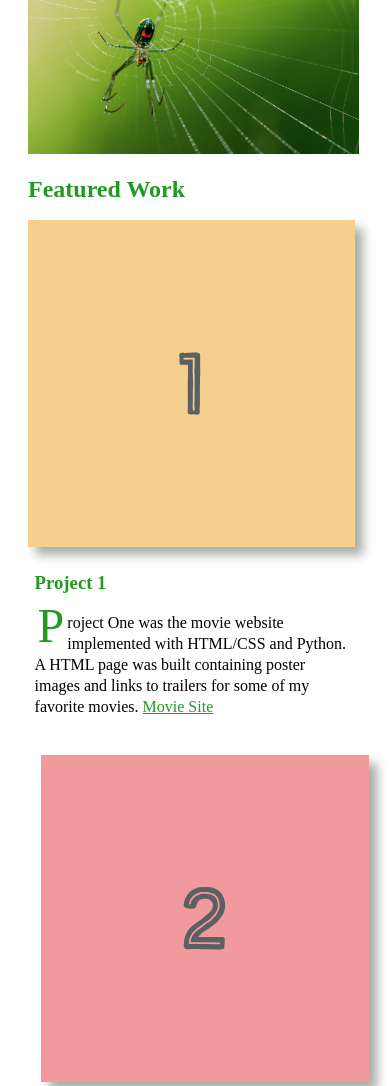
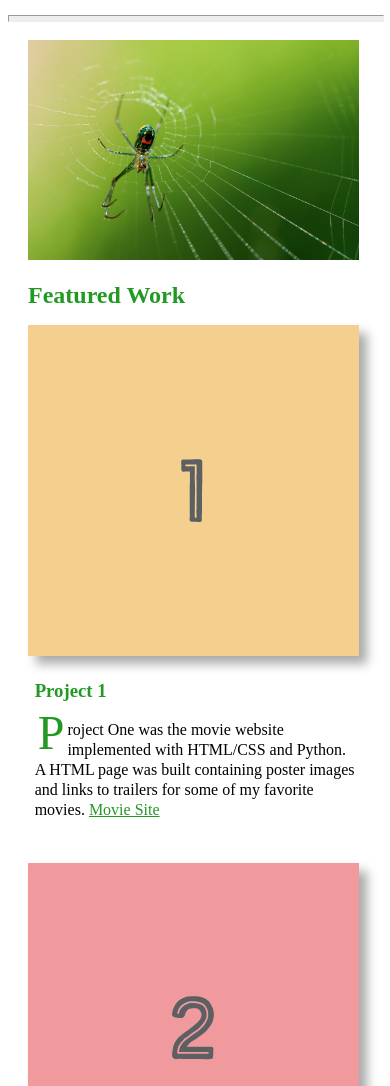
Before and after one commit to jplangdale/FSDN-Portfolio, a plain HTML site: page index.html in a window 390 px wide. Shown: the part 303-1389 px from the top of the page. Drawn offline with Linux system fonts and the light colour scheme.

Commit message:
Add files via upload

```diff
--- a/css/style.css
+++ b/css/style.css
@@ -5,7 +5,7 @@
 
 body {
   background-color: #FFF;
-  line-height: 21px;
+  line-height: 20px;
 }
 
 h1, h2, h3 {
@@ -132,14 +132,23 @@ footer {
 
 /*-------------Small Screens < 601px -------------------------------- */
 @media screen and (max-width: 600px)  {
+  .flex-container {
+    max-width: 600px;
+    display: flex;
+    flex-direction: column;
+
+    margin: 0 auto;
+    padding: 10px 20px;
+  }
   #flex-items .projects{
+    width: 100%;
+    margin-right: 0!important;
+    margin-left: 0!important;
+    margin-bottom: 20px;
+}
+
+  #flex-items .projects img{
     width: 99%;
-    margin-right: 0;
-    margin-left: 0;
-    margin-bottom: 15px;
-  }
-  #flex-items .projects img{
-    width: 100%;
   }
 }
 
```
